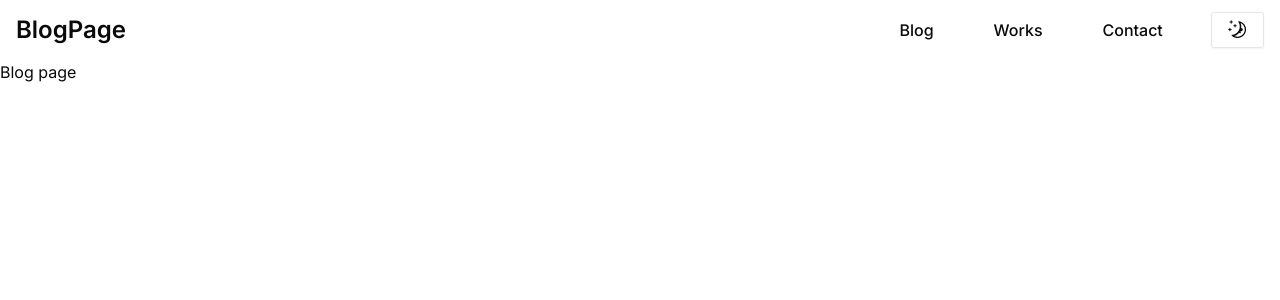
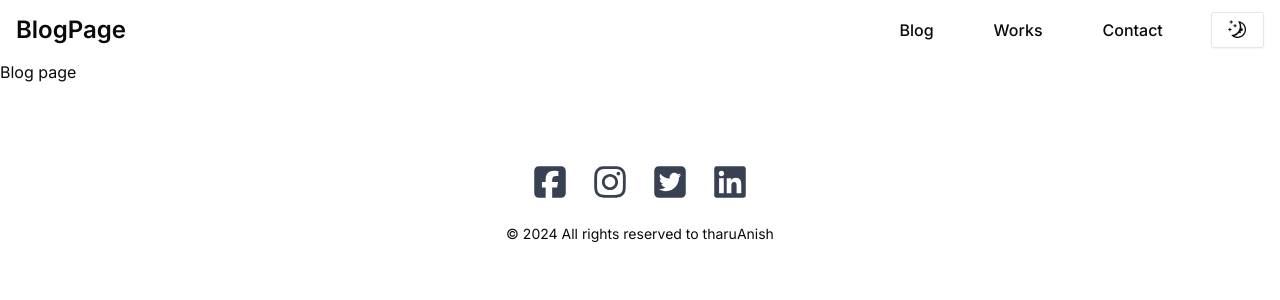
Before and after one commit to tharuAnish/blog-site, a Next.js app: page /blog in a window 1280 px wide. Shown: the top 300 px of the page. Built offline with nearby package versions, Linux system fonts and the light colour scheme.

Commit message:
created a footer

```diff
--- a/app/layout.tsx
+++ b/app/layout.tsx
@@ -3,6 +3,7 @@ import { Inter } from "next/font/google"
 import "./globals.css"
 import Navbar from "@/components/nav/navbar"
 import { ThemeProvider } from "@/components/theme/themeProvider"
+import Footer from "@/components/footer/footer"
 
 const inter = Inter({ subsets: ["latin"] })
 
@@ -27,6 +28,7 @@ export default function RootLayout({
         >
           <Navbar />
           {children}
+          <Footer />
         </ThemeProvider>
       </body>
     </html>
--- /dev/null
+++ b/components/footer/footer.tsx
@@ -0,0 +1,38 @@
+import Link from "next/link"
+import React from "react"
+import {
+  FaInstagram,
+  FaLinkedin,
+  FaSquareFacebook,
+  FaSquareTwitter,
+} from "react-icons/fa6"
+
+export default function Footer() {
+  return (
+    <footer className=" pb-11 pt-20">
+      <div className="container mx-auto text-center">
+        <div className="mb-6 flex justify-center gap-6 text-gray-700">
+          <Link href="facebook.com" className="  hover:text-gray-900 ">
+            <FaSquareFacebook size="36" />
+          </Link>
+          <Link href="instagram.com" className=" hover:text-gray-900 ">
+            <FaInstagram size="36" />
+          </Link>
+          <Link href="twitter.com" className=" hover:text-gray-900 ">
+            <FaSquareTwitter size="36" />
+          </Link>
+          <Link
+            href="https://www.linkedin.com/in/tharuanish/"
+            className=" hover:text-gray-900 "
+          >
+            <FaLinkedin size="36" />
+          </Link>
+        </div>
+        <p className="text-sm">
+          &copy; {new Date().getFullYear()} All rights reserved to{" "}
+          <Link href="https://www.linkedin.com/in/tharuanish/">tharuAnish</Link>
+        </p>
+      </div>
+    </footer>
+  )
+}
```
